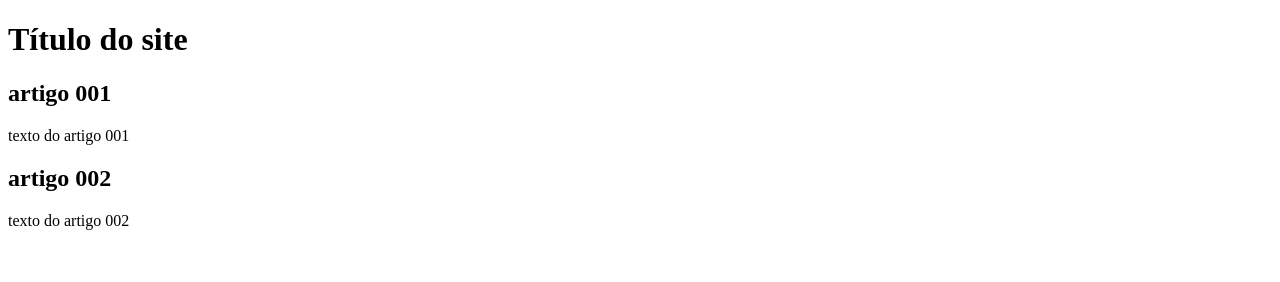
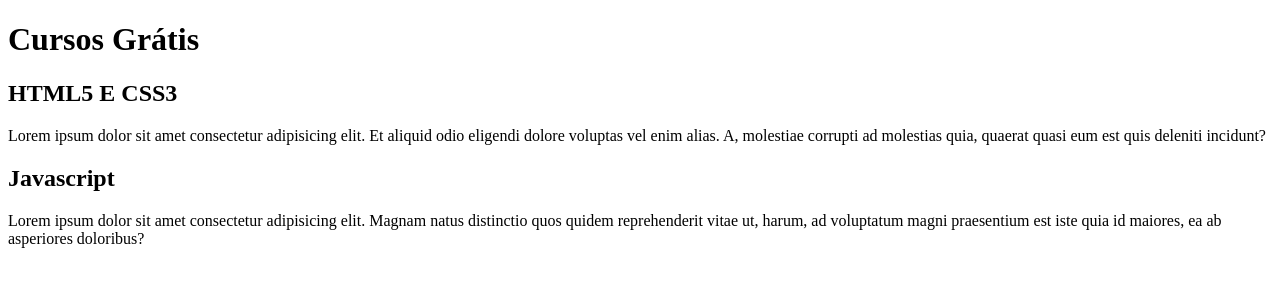
Before and after one commit to RodrigoIamim/projeto-site, a plain HTML site: page index.html in a window 1280 px wide. Drawn offline with Linux system fonts and the light colour scheme.

Commit message:
comecei a escrever o conteúdo

```diff
--- a/index.html
+++ b/index.html
@@ -8,15 +8,15 @@
 <body>
     <main>
         <header>
-            <h1>Título do site</h1>
+            <h1>Cursos Grátis</h1>
         </header>
         <article>
-            <h2>artigo 001</h2>
-            <p>texto do artigo 001</p>
+            <h2>HTML5 E CSS3</h2>
+            <p>Lorem ipsum dolor sit amet consectetur adipisicing elit. Et aliquid odio eligendi dolore voluptas vel enim alias. A, molestiae corrupti ad molestias quia, quaerat quasi eum est quis deleniti incidunt?</p>
         </article>
         <article>
-            <h2>artigo 002</h2>
-            <p>texto do artigo 002</p>
+            <h2>Javascript</h2>
+            <p>Lorem ipsum dolor sit amet consectetur adipisicing elit. Magnam natus distinctio quos quidem reprehenderit vitae ut, harum, ad voluptatum magni praesentium est iste quia id maiores, ea ab asperiores doloribus?</p>
         </article>
     </main>
 </body>
```
